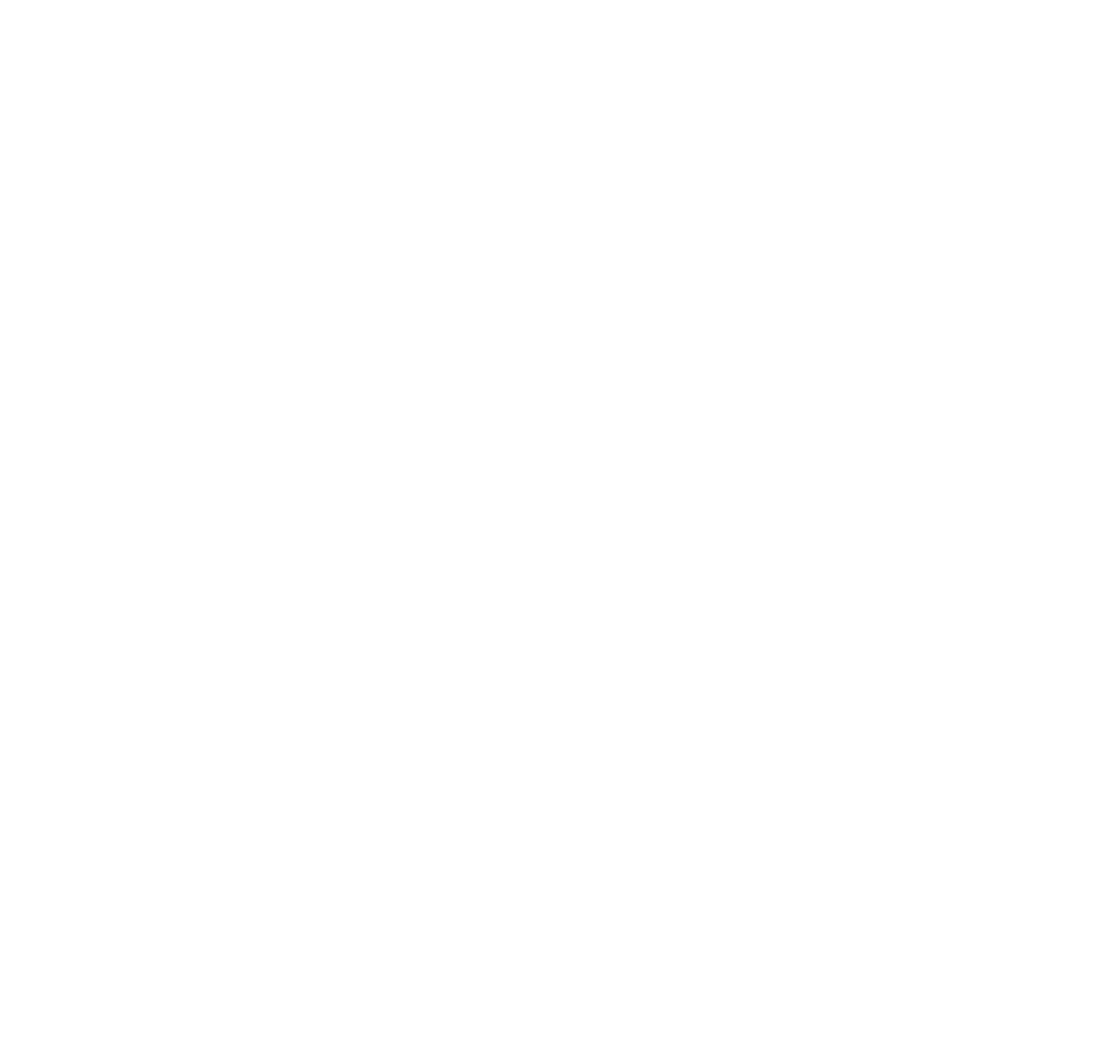
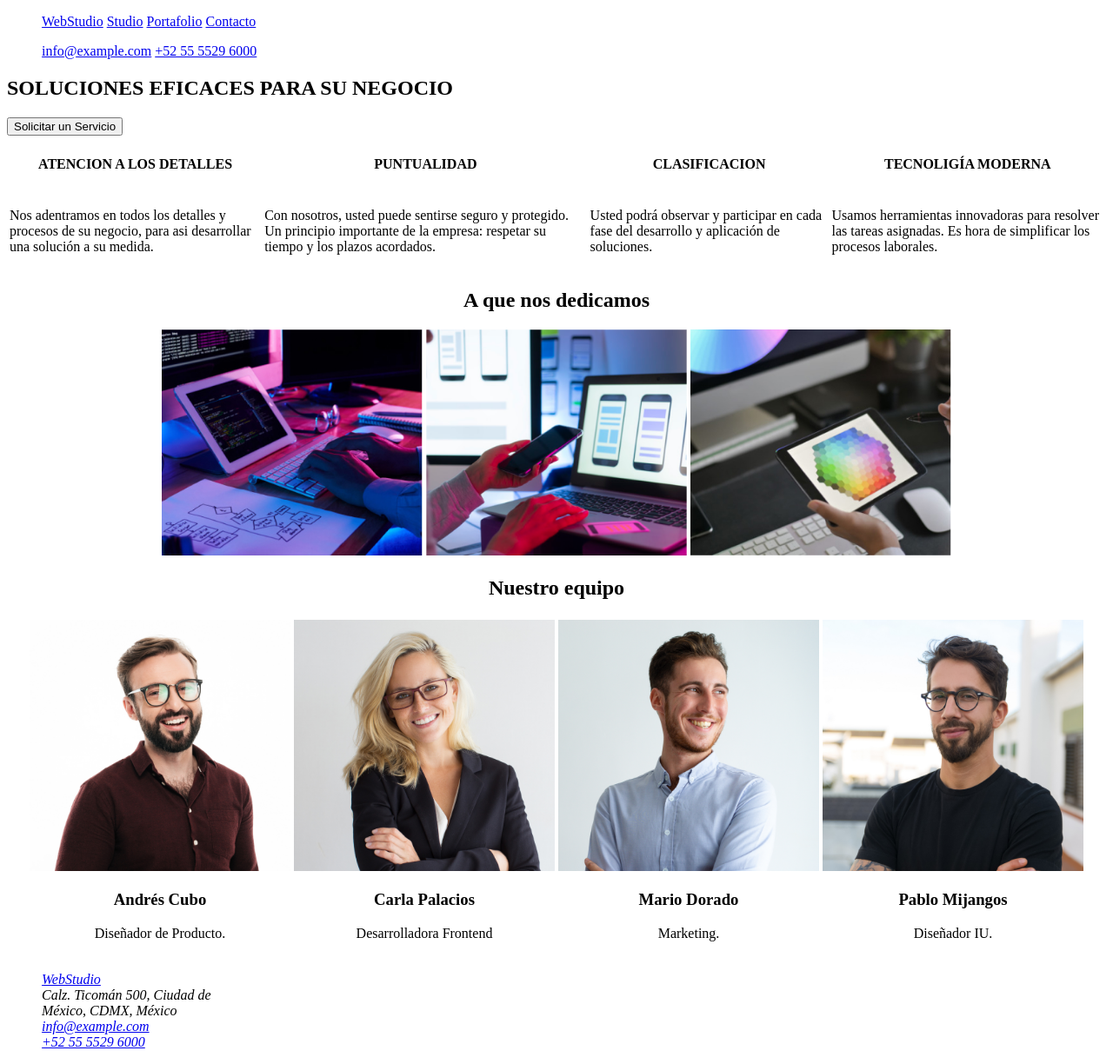
Before and after one commit to Criss9005/goit-markup-hw-01, a plain HTML site: page index.html in a window 1280 px wide. Shown: the whole page at 87% size. Before the commit the page ends 800 px from the top, so only its background shows below. Drawn offline with Linux system fonts and the light colour scheme.

Commit message:
segundo commit para enviar

```diff
--- a/index.html
+++ b/index.html
@@ -4,9 +4,108 @@
     <meta charset="UTF-8">
     <meta http-equiv="X-UA-Compatible" content="IE=edge">
     <meta name="viewport" content="width=device-width, initial-scale=1.0">
-    <title>Document</title>
+    <title>WebStudio</title>
+    <nav>
+          <ul style="list-style-type: none">
+          <li><a href="/webstudio">WebStudio</a>
+              <a href="/estudio">Studio</a>
+              <a href="/portafolio">Portafolio</a>
+              <a href="/contacto">Contacto</a>
+          </li>
+        </ul>
+      </nav>
+
+    <ul style="list-style-type: none">
+        <li><a href="mailto:info@example.com">info@example.com</a>
+            <a href="tel:+52 55 5529 6000">+52 55 5529 6000</a>
+        </li>
+    </ul>
+
+  <section>
+        <h1>SOLUCIONES EFICACES PARA SU NEGOCIO</h1>
+        <button type="button" class="button">Solicitar un Servicio</button>
 </head>
 <body>
+ <table>
+    <tr>
+        <td><center><h4>ATENCION A LOS DETALLES</h4></center></td>
+        <td><center><h4>PUNTUALIDAD</h4></center></td>
+        <td><center><h4>CLASIFICACION</h4></center></td>
+        <td><center><h4>TECNOLIGÍA MODERNA</h4></center></td>
+    </tr>
+    <tr>
+        <td> <p>Nos adentramos en todos los detalles y procesos de su negocio, para asi desarrollar una solución a su medida.</p></td>
+        <td><p>Con nosotros, usted puede sentirse seguro y protegido. Un principio importante de la empresa: respetar su tiempo y los plazos acordados.</p></td>
+        <td><p>Usted podrá observar y participar en cada fase del desarrollo y aplicación de soluciones.</p></td>
+        <td><p>Usamos herramientas innovadoras para resolver las tareas asignadas. Es hora de simplificar los procesos laborales.</p></td>
+    </tr>
+</table>
+</section>
+    <center><h2>A que nos dedicamos</h2>
+        <img src="images/imagen.jpg" alt="imagen de PC" width="300px"/>
+        <img src="images/imagen2.jpg" alt="imagen de CelularPC" width="300px"/>
+        <img src="images/imagen3.jpg" alt="imagen de Tablet" width="300px"/></center>
+
+        <center><h2>Nuestro equipo</h2> </center>
+
+    <center><table>
+        <tr>
+            <td>
+           <div class="card">
+            <img src="images/imagen4.jpg" alt="foto de Andres" width="300px"/>
+          <div class="card-body">
+            <center><h3 class="card-title">Andrés Cubo</h3>
+            <p class="card-text">Diseñador de Producto.</p></center>
+         </div>
+        </div>
+            </td>
+        <td>
+        <div class="card">
+            <img src="images/imagen5.jpg" alt="foto de carla" width="300px"/>
+          <div class="card-body">
+            <center><h3 class="card-title">Carla Palacios</h3>
+            <p class="card-text">Desarrolladora Frontend</p></center>
+          </div>
+        </div>
+        </td>
+        <td>
+        <div class="card">
+            <img src="images/imagen6.jpg" alt="Foto de Mario" width="300px" />
+          <div class="card-body">
+            <center><h3 class="card-title">Mario Dorado</h3>
+            <p class="card-text">Marketing.</p></center>
+       </div>
+      </div>
+    </td>
+    <td>
+        <div class="card">
+            <img src="images/imagen7.jpg" alt="Foto de Pablo" width="300px" />
+          <div class="card-body">
+            <center>
+            <h3 class="card-title">Pablo Mijangos</h3>
+            <p class="card-text">Diseñador IU.</p></center>
+       </div>
+      </div>
+    </td>
+     </tr>
+    </table></center>
+
+
+
+
 
 </body>
+
+<footer>
+
+    <address>
+    <ul style="list-style-type: none">
+        <li><a href="www.webstudio.com"  target="_blank" rel="noopener nofollow noreferrer" >WebStudio</a></li>
+        <li>Calz. Ticomán 500, Ciudad de</li>
+        <li>México, CDMX, México</li>
+        <li><a href="mailto:info@example.com">info@example.com</a></li>
+        <li><a href="tel:+52 55 5529 6000">+52 55 5529 6000</a></li>
+        </ul>
+    </address>
+</footer>
 </html>
```
